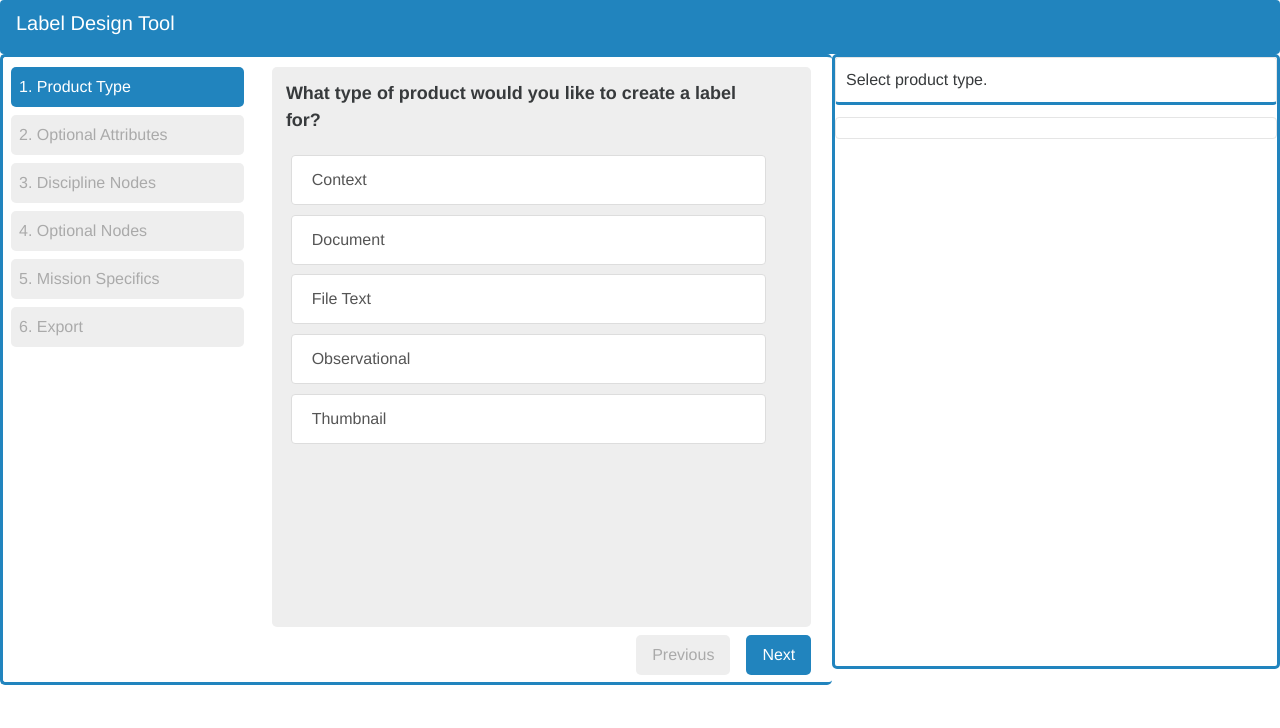
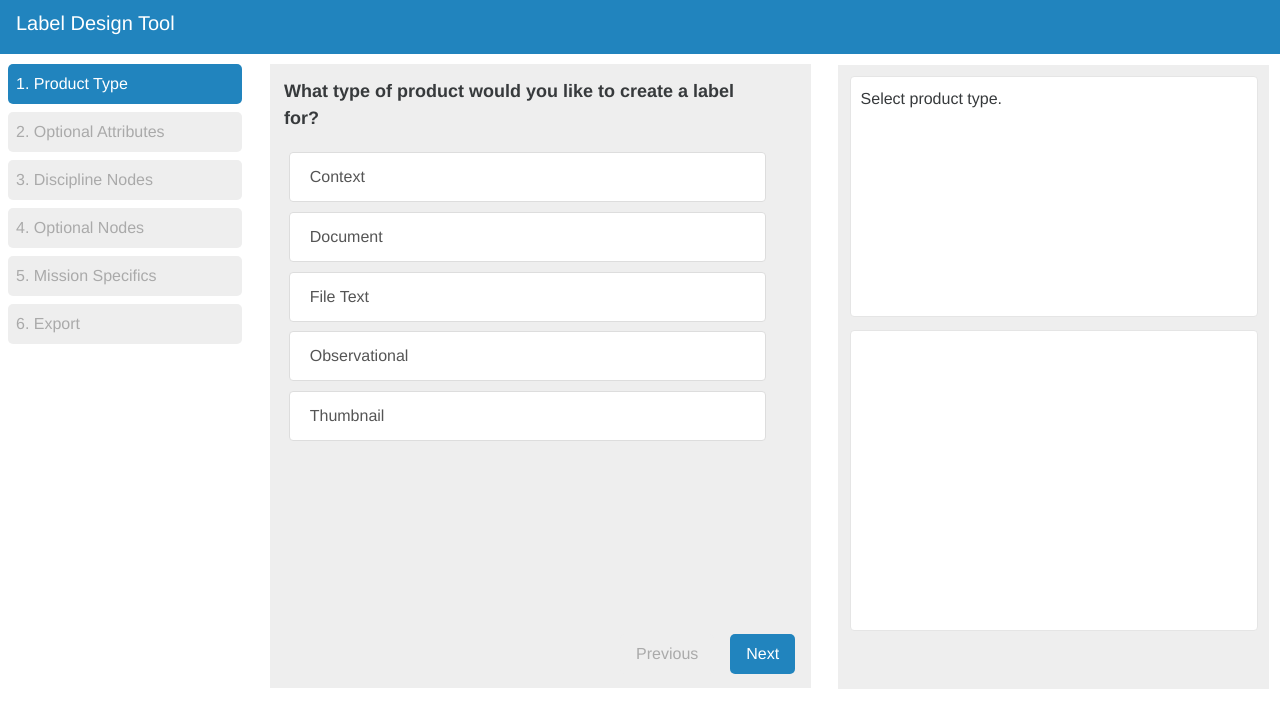
Before and after one commit to NASA-PDS/PLAID, a PHP site: page / in a window 1280 px wide. Shown: the top 728 px of the page. Run offline with PHP 8.4, Linux system fonts and the light colour scheme.

Commit message:
Modified the CSS to suit the index.html changes Added new syling throughout the file

```diff
--- a/css/general.css
+++ b/css/general.css
@@ -14,22 +14,21 @@ td {
     padding: 0.3em;
 }
 /* id */
+#help {
+    height: 40%;
+    padding: 10px 10px 10px 10px;
+    margin-bottom: 0.8rem;
+}
 #details {
-    height: 60%;
+    height: 50%;
     padding: 10px 10px 10px 10px;
     font-weight: bold;
 }
-#help {
-    height: 40%;
-    border-bottom: medium solid #2184be;
-    padding: 10px 10px 10px 10px;
+#sidebar {
+    height: inherit;
+    float: right;
+    width: 35%;
 }
-#sidebar {
-     float: right;
-     width: 35%;
-     border: medium solid #2184be;
-     border-radius: 5px;
- }
 #title {
     text-align: center;
 }
@@ -37,11 +36,26 @@ td {
     float: left;
     width: 65% !important;
     padding-top: 10px;
-    border-left: medium solid #2184be;
-    border-top: medium solid #2184be;
-    border-bottom: medium solid #2184be;
     border-radius: 5px;
 }
+
+#wizard .actions {
+    width: 65%;
+    padding-right: 0.5rem;
+    background: #eeeeee;
+    height: 4rem;
+}
+
+#wizard .content {
+    border-radius: 0rem;
+    margin-bottom: 0rem;
+}
+
+#wizard > .actions > ul {
+    margin-top: 0.6rem;
+    margin-right: 0.5rem;
+}
+
 /* class */
 .active {
     background-color: #2184be !important;
@@ -51,3 +65,24 @@ td {
     font-weight: bold;
     font-size: large;
 }
+.card {
+    margin-bottom: inherit;
+}
+
+.cardContainer {
+    height: inherit;
+    padding: 0.7rem;
+    background: #eeeeee;
+    margin: 0.7rem 0.7rem 0.7rem 0.4rem;
+}
+
+.no-border-radius {
+    -webkit-border-radius: 0rem;
+    -moz-border-radius: 0rem;
+    border-radius: 0rem;
+}
+
+.disabled {
+    background-color: transparent;
+    border-color: #ccc;
+}
```
